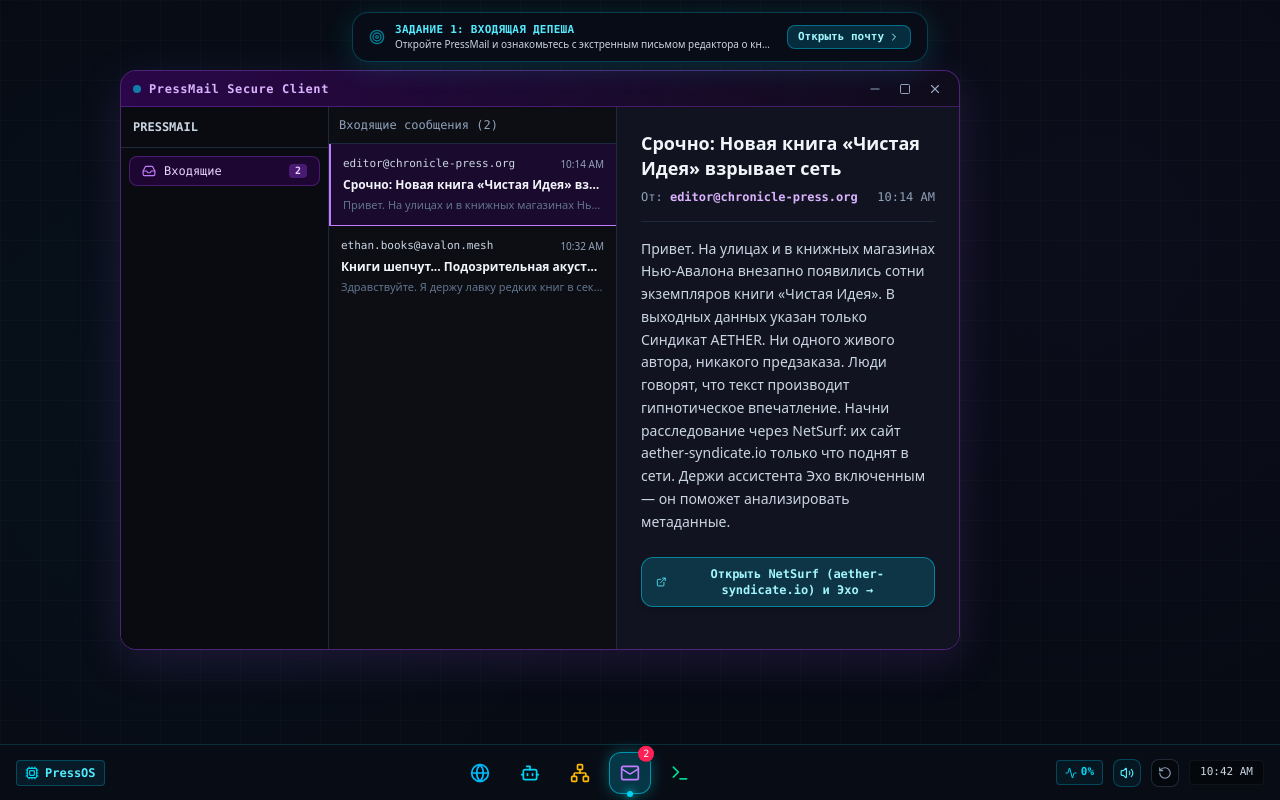
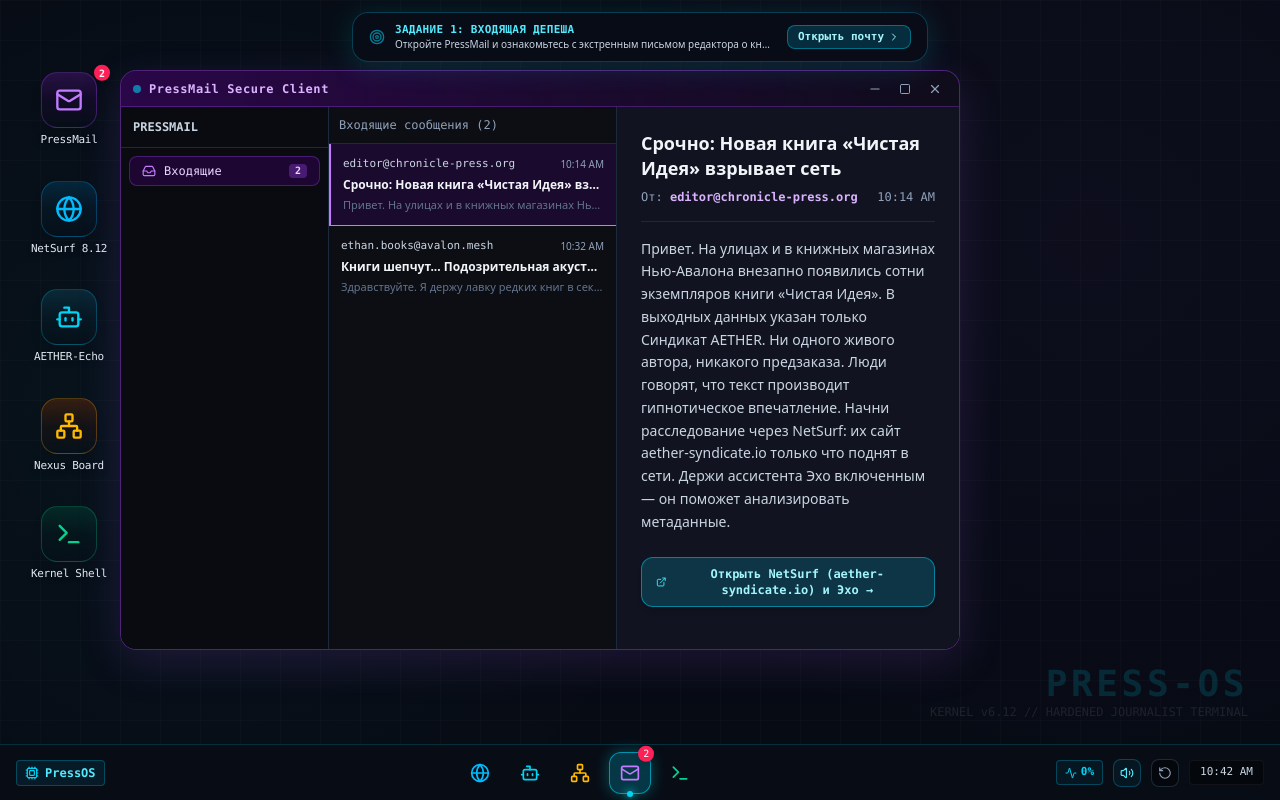
Before and after one commit to MrSmokeMaker/PressOS-, a Next.js app: page /PressOS-/ in a window 1280 px wide. Built offline with nearby package versions, Linux system fonts and the light colour scheme.

Commit message:
feat(desktop): implement classic OS desktop layout with interactive app shortcuts, badges and watermark

```diff
--- a/src/components/os/Desktop.tsx
+++ b/src/components/os/Desktop.tsx
@@ -12,6 +12,7 @@ import { MailClient } from '@/components/apps/MailClient';
 import { ClimaxModal } from '@/components/apps/ClimaxModal';
 import { PhaseInterlude } from './PhaseInterlude';
 import { TutorialBanner } from './TutorialBanner';
+import { DesktopShortcuts } from './DesktopShortcuts';
 
 export const Desktop: React.FC = () => {
   const { windows, isIsolated, activeInterlude, dismissInterlude } = useOSStore();
@@ -23,14 +24,23 @@ export const Desktop: React.FC = () => {
       }`}
       style={{
         backgroundImage: `
-          radial-gradient(circle at 15% 50%, rgba(0, 245, 255, 0.03) 0%, transparent 40%),
-          radial-gradient(circle at 85% 30%, rgba(168, 85, 247, 0.03) 0%, transparent 40%),
+          radial-gradient(circle at 15% 50%, rgba(0, 245, 255, 0.04) 0%, transparent 45%),
+          radial-gradient(circle at 85% 30%, rgba(168, 85, 247, 0.04) 0%, transparent 45%),
           linear-gradient(rgba(255, 255, 255, 0.015) 1px, transparent 1px),
           linear-gradient(90deg, rgba(255, 255, 255, 0.015) 1px, transparent 1px)
         `,
         backgroundSize: '100% 100%, 100% 100%, 40px 40px, 40px 40px',
       }}
     >
+      {/* OS Ambient System Watermark */}
+      <div className="absolute bottom-20 right-8 pointer-events-none select-none text-right font-mono opacity-15 hidden sm:block">
+        <div className="text-4xl font-extrabold text-cyan-400 tracking-widest">PRESS-OS</div>
+        <div className="text-xs text-slate-400">KERNEL v6.12 // HARDENED JOURNALIST TERMINAL</div>
+      </div>
+
+      {/* Desktop Application Shortcuts Grid */}
+      <DesktopShortcuts />
+
       {/* Onboarding Objective Banner */}
       <TutorialBanner />
 
--- /dev/null
+++ b/src/components/os/DesktopShortcuts.tsx
@@ -0,0 +1,100 @@
+'use client';
+
+import React from 'react';
+import { Bot, Globe, Mail, Network, Terminal, FileText, FolderGit2 } from 'lucide-react';
+import { AppId } from '@/types/os';
+import { useOSStore } from '@/store/useOSStore';
+import { useAudio } from '@/context/AudioContext';
+
+interface DesktopShortcut {
+  id: AppId;
+  label: string;
+  icon: React.ReactNode;
+  color: string;
+  badge?: number;
+}
+
+export const DesktopShortcuts: React.FC = () => {
+  const { openWindow, focusWindow, windows, emails, phase } = useOSStore();
+  const { play } = useAudio();
+
+  const unreadMails = emails.filter(
+    (e) => !e.read && e.phaseRequired <= (typeof phase === 'number' ? phase : 3)
+  ).length;
+
+  const shortcuts: DesktopShortcut[] = [
+    {
+      id: 'mail',
+      label: 'PressMail',
+      icon: <Mail className="w-6 h-6 sm:w-7 sm:h-7 text-purple-400 group-hover:scale-110 transition-transform" />,
+      color: 'from-purple-900/40 via-purple-950/20 to-transparent border-purple-500/30',
+      badge: unreadMails,
+    },
+    {
+      id: 'netsurf',
+      label: 'NetSurf 8.12',
+      icon: <Globe className="w-6 h-6 sm:w-7 sm:h-7 text-sky-400 group-hover:scale-110 transition-transform" />,
+      color: 'from-sky-900/40 via-sky-950/20 to-transparent border-sky-500/30',
+    },
+    {
+      id: 'echo',
+      label: 'AETHER-Echo',
+      icon: <Bot className="w-6 h-6 sm:w-7 sm:h-7 text-cyan-400 group-hover:scale-110 transition-transform" />,
+      color: 'from-cyan-900/40 via-cyan-950/20 to-transparent border-cyan-500/30',
+    },
+    {
+      id: 'nexus',
+      label: 'Nexus Board',
+      icon: <Network className="w-6 h-6 sm:w-7 sm:h-7 text-amber-400 group-hover:scale-110 transition-transform" />,
+      color: 'from-amber-900/40 via-amber-950/20 to-transparent border-amber-500/30',
+    },
+    {
+      id: 'terminal',
+      label: 'Kernel Shell',
+      icon: <Terminal className="w-6 h-6 sm:w-7 sm:h-7 text-emerald-400 group-hover:scale-110 transition-transform" />,
+      color: 'from-emerald-900/40 via-emerald-950/20 to-transparent border-emerald-500/30',
+    },
+  ];
+
+  const handleOpen = (id: AppId) => {
+    play('click');
+    const win = windows[id];
+    if (!win.isOpen) {
+      openWindow(id);
+    } else {
+      focusWindow(id);
+    }
+  };
+
+  return (
+    <div className="absolute top-16 left-4 sm:left-6 z-0 flex flex-col gap-3 sm:gap-4 select-none max-w-[80px] sm:max-w-[90px]">
+      {shortcuts.map((sc) => (
+        <button
+          key={sc.id}
+          onDoubleClick={() => handleOpen(sc.id)}
+          onClick={() => handleOpen(sc.id)}
+          className="group relative flex flex-col items-center justify-center p-2 rounded-xl hover:bg-white/[0.08] active:bg-white/[0.12] transition-all cursor-pointer focus:outline-none"
+        >
+          {/* Cyberpunk Holographic Icon Backplate */}
+          <div
+            className={`w-12 h-12 sm:w-14 sm:h-14 rounded-2xl bg-gradient-to-b ${sc.color} border flex items-center justify-center shadow-lg backdrop-blur-md group-hover:shadow-[0_0_20px_rgba(0,245,255,0.25)] transition-all`}
+          >
+            {sc.icon}
+          </div>
+
+          {/* Badge count */}
+          {sc.badge && sc.badge > 0 ? (
+            <span className="absolute top-1 right-1 w-4 h-4 rounded-full bg-rose-500 text-[10px] font-mono font-bold text-white flex items-center justify-center animate-bounce shadow-md">
+              {sc.badge}
+            </span>
+          ) : null}
+
+          {/* Label */}
+          <span className="mt-1 text-[10px] sm:text-[11px] font-mono text-slate-200 text-center font-medium tracking-tight drop-shadow-md truncate max-w-[76px] sm:max-w-[86px] group-hover:text-cyan-300 transition-colors">
+            {sc.label}
+          </span>
+        </button>
+      ))}
+    </div>
+  );
+};
```
